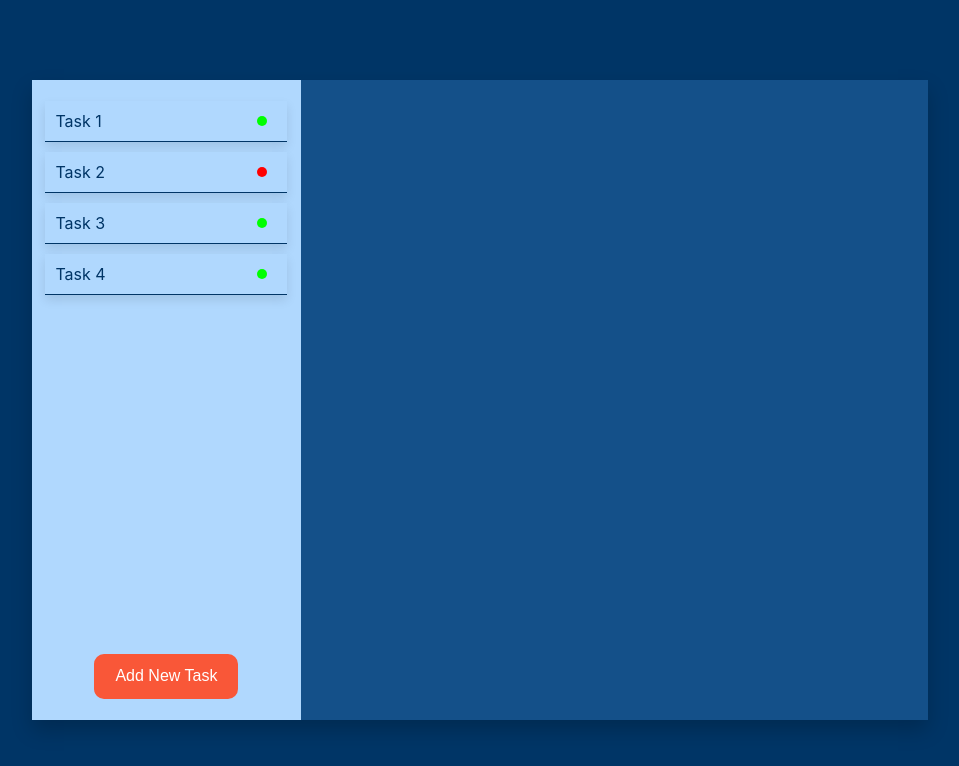
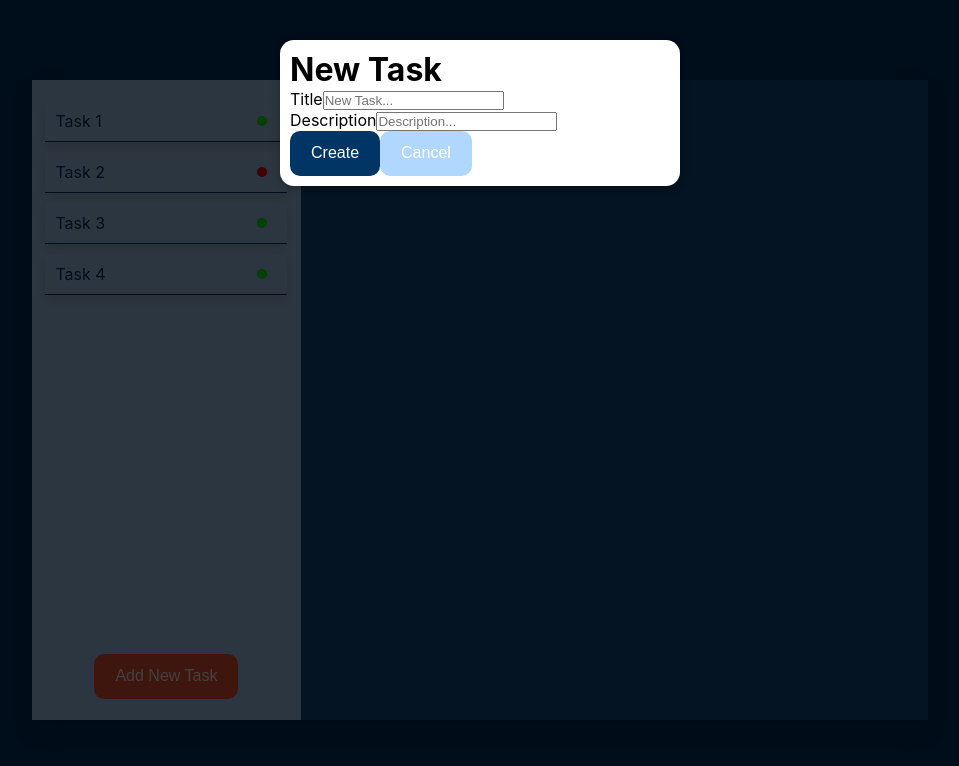
Before and after one commit to nima-ca/Todo-App, a React (Create React App) app: page / in a window 1280 px wide. Both pictures are taken after a click on the button "Add New Task". Shown: the top 766 px of the page, without its empty margins (160-1119 px from the left). Built offline with nearby package versions, Linux system fonts and the light colour scheme.

Commit message:
new task added to app component and modal toggle action added to backdrop and cancel button

```diff
--- a/src/App.js
+++ b/src/App.js
@@ -1,11 +1,16 @@
 import Main from "./Components/layout/Main";
 import Task from "./Components/Task/Task";
+import NewTask from "./Components/Task/NewTask";
+import { useSelector } from "react-redux";
 
 function App() {
+  const isModalToggled = useSelector((state) => state.modal.isToggled);
+
   return (
     <>
       <Main>
         <Task />
+        {isModalToggled && <NewTask />}
       </Main>
     </>
   );
--- a/src/Components/Task/NewTask.js
+++ b/src/Components/Task/NewTask.js
@@ -1,7 +1,15 @@
 import Modal from "../UI/Modal/Modal";
 import Input from "../UI/Input/Input";
+import Button from "../UI/Button";
+import { useDispatch } from "react-redux";
+import { toggleModalActions } from "../../store/ModalToggleSlice";
 
 const NewTask = (props) => {
+  const dispatch = useDispatch();
+  const CancelClickHandler = () => {
+    dispatch(toggleModalActions.toggleModal());
+  };
+
   return (
     <Modal>
       <h1>New Task</h1>
@@ -13,6 +21,12 @@ const NewTask = (props) => {
           type="text"
           placeholder="Description..."
         />
+        <Button onClick={props.onClick} content={"Create"} styles="primary" />
+        <Button
+          onClick={CancelClickHandler}
+          content={"Cancel"}
+          styles="secondary"
+        />
       </form>
     </Modal>
   );
--- a/src/Components/UI/Modal/Modal.js
+++ b/src/Components/UI/Modal/Modal.js
@@ -1,8 +1,14 @@
 import styles from "./Modal.module.css";
 import ReactDOM from "react-dom";
+import { useDispatch } from "react-redux";
+import { toggleModalActions } from "../../../store/ModalToggleSlice";
 
-const Backdrop = (props) => {
-  return <div className={styles.backdrop} onClick={props.onClose} />;
+const Backdrop = () => {
+  const dispatch = useDispatch();
+  const CancelClickHandler = () => {
+    dispatch(toggleModalActions.toggleModal());
+  };
+  return <div className={styles.backdrop} onClick={CancelClickHandler} />;
 };
 
 const ModalOverlay = (props) => {
--- a/src/store/ModalToggleSlice.js
+++ b/src/store/ModalToggleSlice.js
@@ -1,13 +1,13 @@
 import { createSlice } from "@reduxjs/toolkit";
 
-const initialState = { isShown: false };
+const initialState = { isToggled: false };
 
 const modalToggleSlice = createSlice({
   name: "modalToggle",
   initialState,
   reducers: {
     toggleModal: (state) => {
-      state.isShown = !state.isShown;
+      state.isToggled = !state.isToggled;
     },
   },
 });
```
